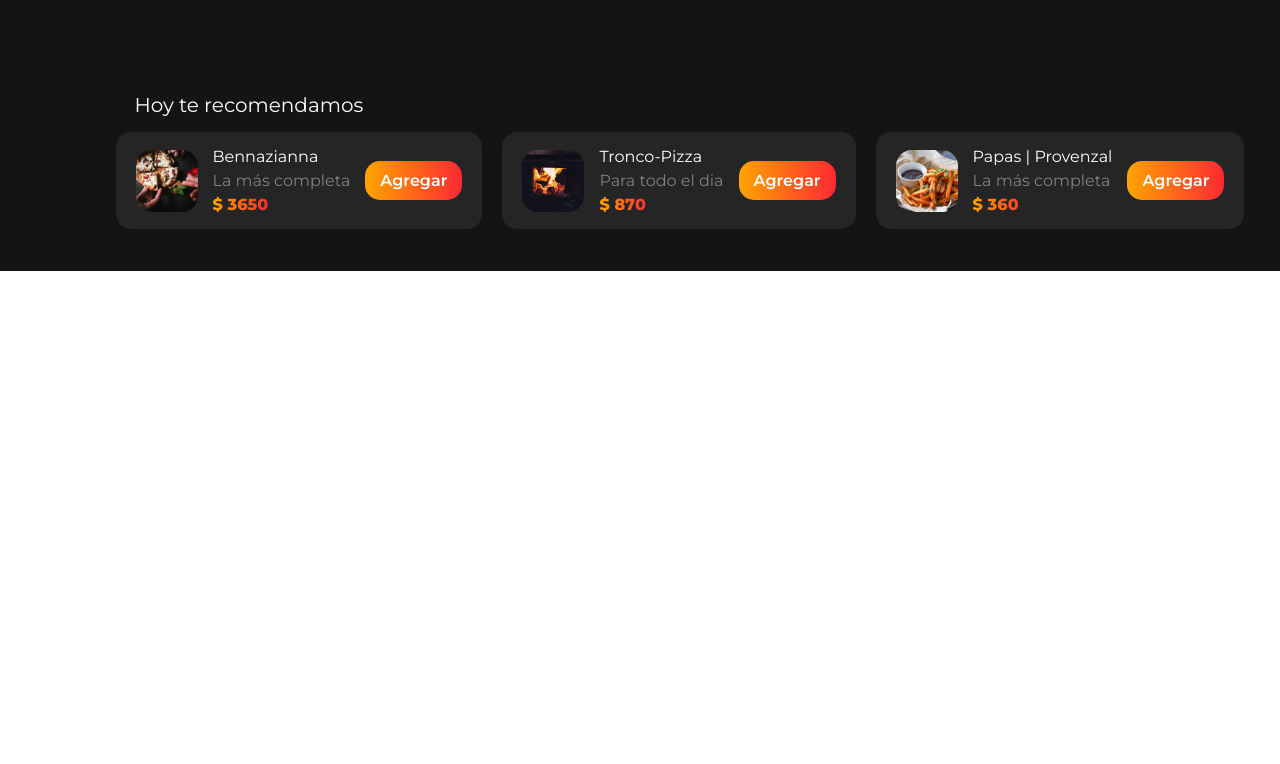
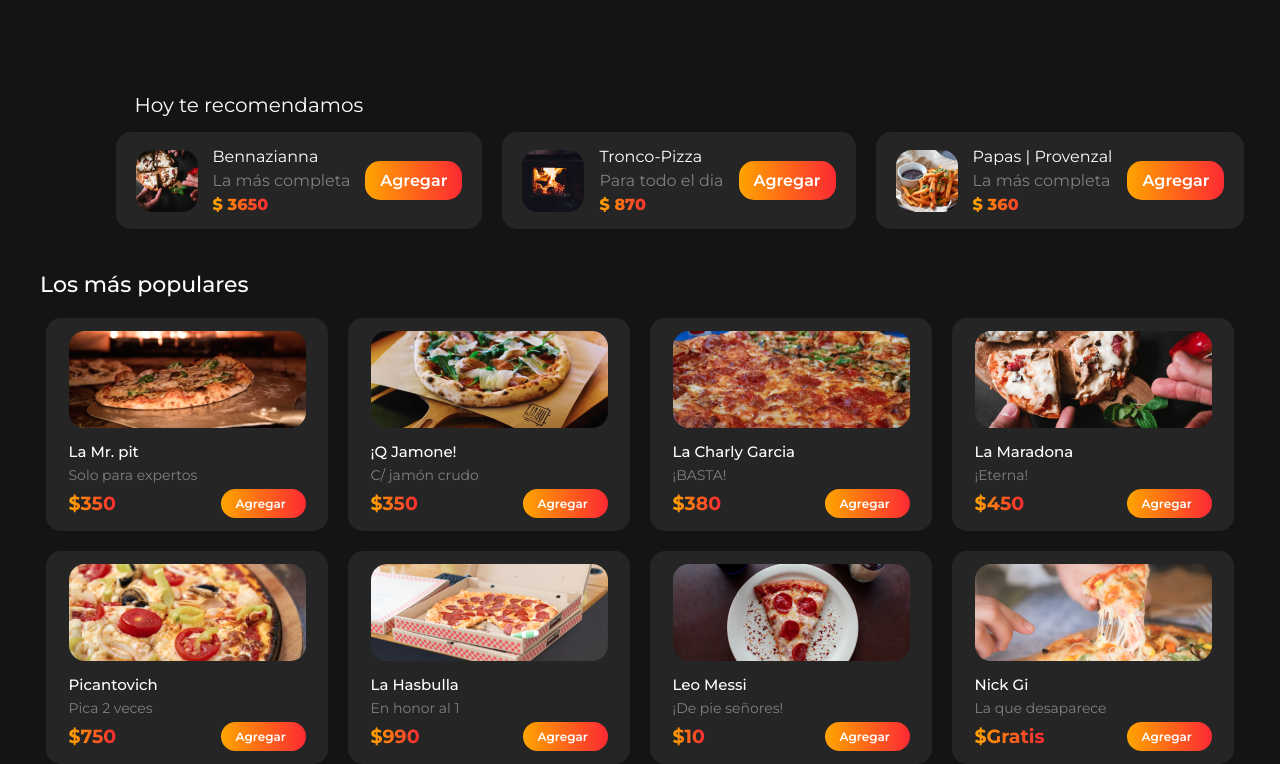
Before and after one commit to Tobias-corvalan/Zappi, a plain HTML site: page index.html in a window 1280 px wide. Shown: the part 490-1254 px from the top of the page. Before the commit the page ends 800 px from the top, so only its background shows below. Drawn offline with Linux system fonts and the light colour scheme.

Commit message:
Agregué los mas populares

```diff
--- a/index.html
+++ b/index.html
@@ -85,6 +85,144 @@
               </div>
           </div>
       </section>
+
+      <section>
+        <p class="titulo-populares">Los más populares</p>
+        <div class="contenedor-populares">
+          <div class="popular">
+            <div class="imagen-popular1">
+              <img src="./assets/pupulares/Photo Menu.png" alt="" />
+            </div>
+
+            <div class="popular-text">
+              <h4>La Mr. pit</h4>
+              <p>Solo para expertos</p>
+
+              <div class="precio-agregar">
+                <span>$350</span>
+                <a class="boton-comprar" href="#">Agregar</a>
+              </div>
+            </div>
+          </div>
+
+          <div class="popular">
+            <div class="imagen-popular1">
+              <img src="./assets/pupulares/Photo Menu(2).png" alt="" />
+            </div>
+
+            <div class="popular-text">
+              <h4>¡Q Jamone!</h4>
+              <p>C/ jamón crudo</p>
+
+              <div class="precio-agregar">
+                <span>$350</span>
+                <a class="boton-comprar" href="#">Agregar</a>
+              </div>
+            </div>
+          </div>
+
+          <div class="popular">
+            <div class="imagen-popular1">
+              <img src="./assets/pupulares/Photo Menu(1).png" alt="" />
+            </div>
+
+            <div class="popular-text">
+              <h4>La Charly Garcia</h4>
+              <p>¡BASTA!</p>
+
+              <div class="precio-agregar">
+                <span>$380</span>
+                <a class="boton-comprar" href="#">Agregar</a>
+              </div>
+            </div>
+          </div>
+
+          <div class="popular">
+            <div class="imagen-popular1">
+              <img src="./assets/pupulares/Photo Menu(3).png" alt="" />
+            </div>
+
+            <div class="popular-text">
+              <h4>La Maradona</h4>
+              <p>¡Eterna!</p>
+
+              <div class="precio-agregar">
+                <span>$450</span>
+                <a class="boton-comprar" href="#">Agregar</a>
+              </div>
+            </div>
+          </div>
+
+          <div class="popular">
+            <div class="imagen-popular1">
+              <img src="./assets/pupulares/Photo Menu(7).png" alt="" />
+            </div>
+
+            <div class="popular-text">
+              <h4>Picantovich</h4>
+              <p>Pica 2 veces</p>
+
+              <div class="precio-agregar">
+                <span>$750</span>
+                <a class="boton-comprar" href="#">Agregar</a>
+              </div>
+            </div>
+          </div>
+
+          <div class="popular">
+            <div class="imagen-popular1">
+              <img src="./assets/pupulares/Photo Menu(4).png" alt="" />
+            </div>
+
+            <div class="popular-text">
+              <h4>La Hasbulla</h4>
+              <p>En honor al 1</p>
+
+              <div class="precio-agregar">
+                <span>$990</span>
+                <a class="boton-comprar" href="#">Agregar</a>
+              </div>
+            </div>
+          </div>
+
+          <div class="popular">
+            <div class="imagen-popular1">
+              <img src="./assets/pupulares/Photo Menu(6).png" alt="" />
+            </div>
+
+            <div class="popular-text">
+              <h4>Leo Messi</h4>
+              <p>¡De pie señores!</p>
+
+              <div class="precio-agregar">
+                <span>$10</span>
+                <a class="boton-comprar" href="#">Agregar</a>
+              </div>
+            </div>
+          </div>
+
+          <div class="popular">
+            <div class="imagen-popular1">
+              <img src="./assets/pupulares/Photo Menu(5).png" alt="" />
+            </div>
+
+            <div class="popular-text">
+              <h4>Nick Gi</h4>
+              <p>La que desaparece</p>
+
+              <div class="precio-agregar">
+                <span>$Gratis</span>
+                <a class="boton-comprar" href="#">Agregar</a>
+              </div>
+            </div>
+          </div>
+        </div>
+      </section>
+
+
+
+
+
   </main>
   </body>
 </html>
--- a/style.css
+++ b/style.css
@@ -231,3 +231,82 @@ main
   border-radius: 15px;
   font-weight: 600;
 }
+
+.popular
+{
+  display:flex;
+flex-direction: column;
+justify-content: center;
+align-items: center;
+  width: 282px;
+  height: 213px;
+  border-radius: 15px;
+  background-color: var(--black);
+  padding: 16px 23px;
+}
+
+.contenedor-populares{
+  display: flex;
+  gap: 20px 20px;
+  align-items: center;
+justify-content: center;
+flex-wrap: wrap;
+}
+
+.popular h4{
+color: var(--white);
+font-size: 15px;
+font-weight: 500;
+}
+
+.popular p{
+  color: gray;
+  font-size: 14px;
+}
+.popular span{
+   background:linear-gradient(to right,var(--orange),var(--red));
+  background-clip: text;
+  -moz-background-clip: text;
+  -webkit-background-clip: text;
+  color: transparent;
+  font-weight: 700;
+  font-size: 19px;
+}
+
+
+
+
+.boton-comprar{
+  width: 85px;
+height: 29px;
+  background:linear-gradient(to right,var(--orange),var(--red));
+  text-decoration: none;
+  color: var(--white);
+  border-radius: 15px;
+  font-weight: 600;
+  font-size: 12px;
+  padding: 7px 15px;
+}
+.precio-agregar{
+width: 237px;
+display: flex;
+justify-content: space-between;
+align-items: center;
+}
+
+.titulo-populares{
+  color: var(--white);
+  font-size: 22px;
+  font-weight: 500;
+  padding-left: 40px;
+  padding-bottom: 20px;
+}
+
+.popular-text{
+display: flex;
+height: 300px;
+flex-direction: column;
+justify-content: center;
+gap: 5px;
+padding-top: 10px;
+}
```
Also changed, not shown: assets/pupulares/Photo Menu(1).png (added), assets/pupulares/Photo Menu(2).png (added), assets/pupulares/Photo Menu(3).png (added), assets/pupulares/Photo Menu(4).png (added), assets/pupulares/Photo Menu(5).png (added), assets/pupulares/Photo Menu(6).png (added), assets/pupulares/Photo Menu(7).png (added), assets/pupulares/Photo Menu.png (added), 3 other files.
